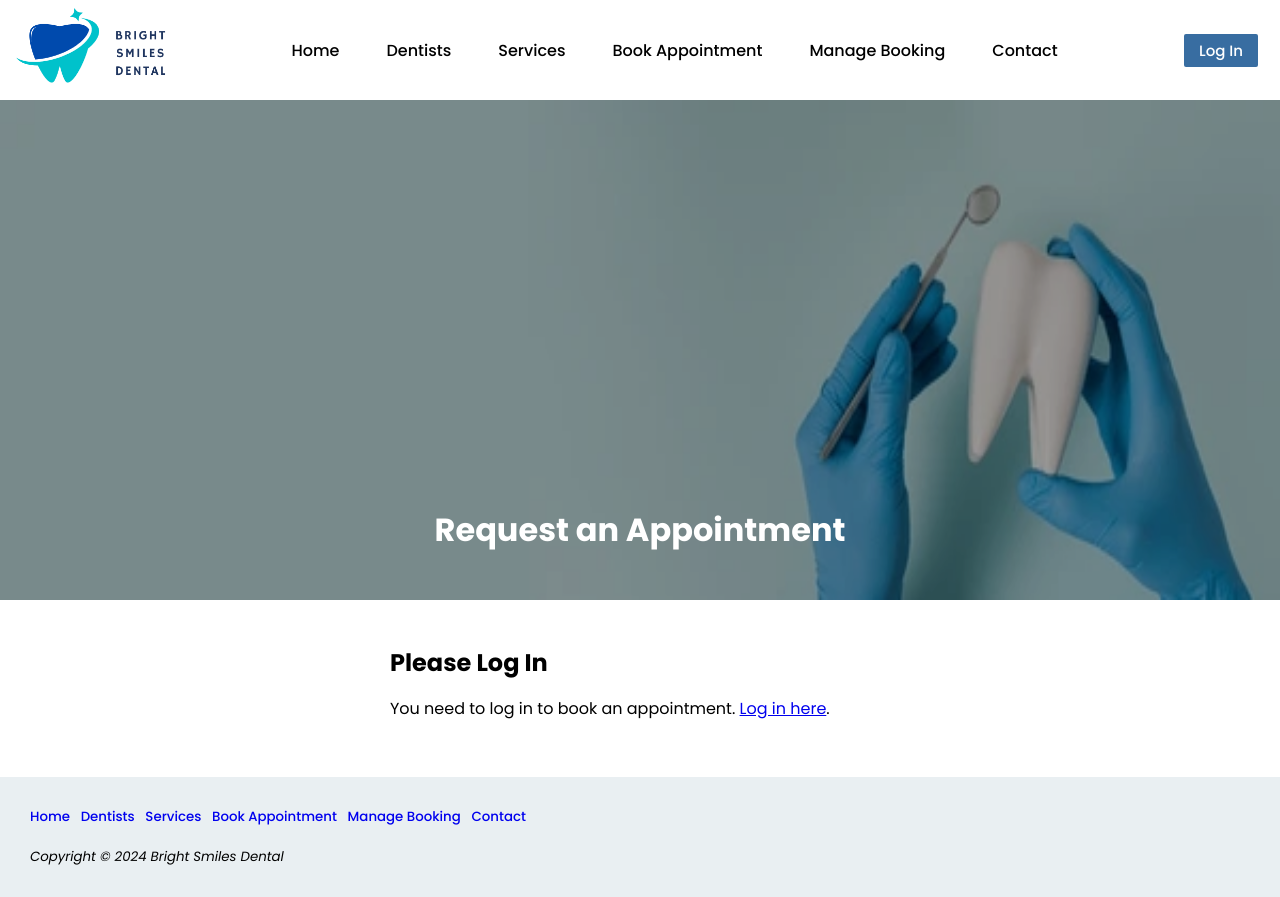
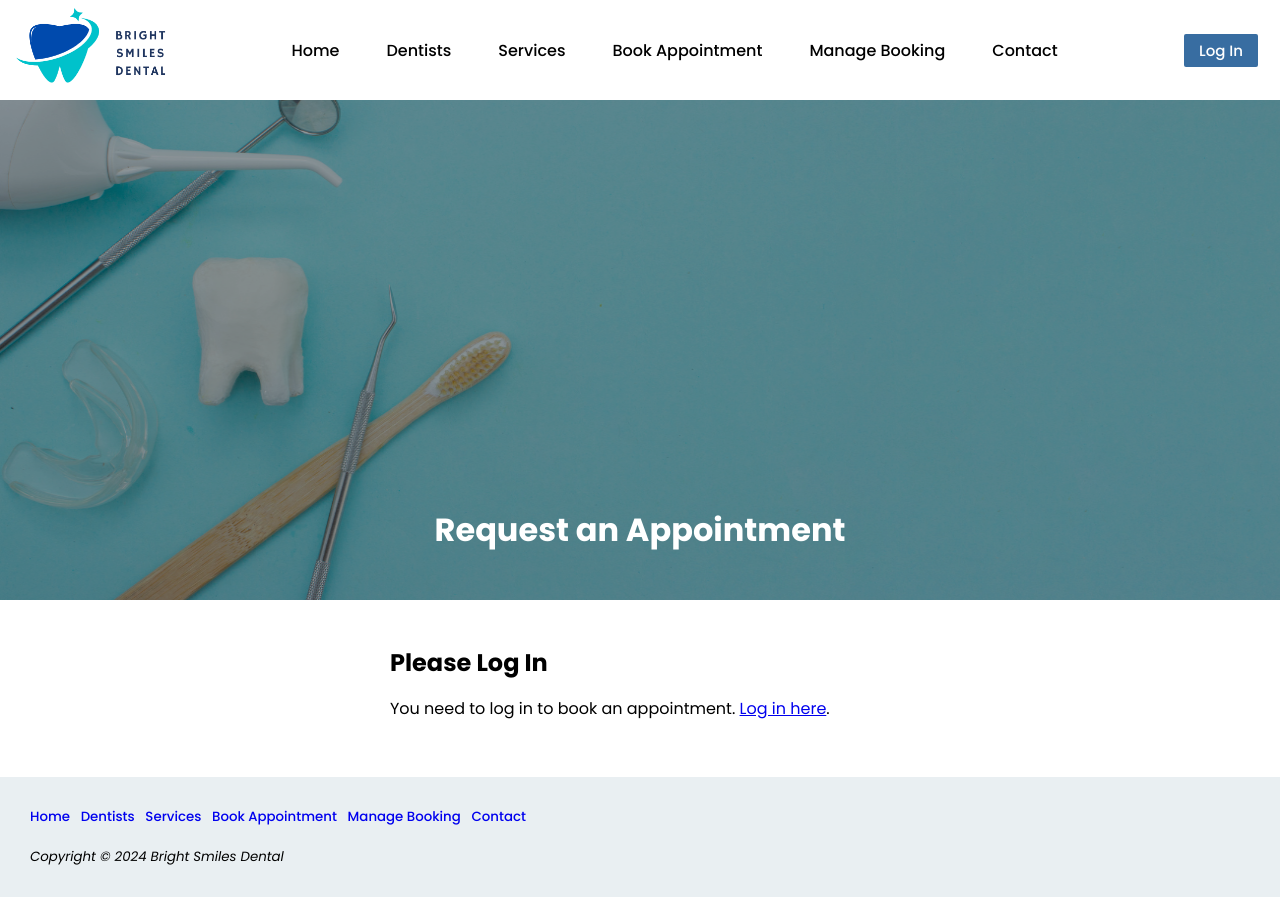
Before and after one commit to Rachealthong/dental-appointment, a PHP site: page /book_appointment.php in a window 1280 px wide. Run offline with PHP 8.4, Linux system fonts and the light colour scheme; data comes from the database, SQL or seed files in the repository.

Commit message:
edited photo

```diff
--- a/Booking Appointment/book_appointment.php
+++ b/Booking Appointment/book_appointment.php
@@ -25,7 +25,7 @@ $is_logged_in = isset($_SESSION['patient_id']);
     <main>
         <?php if ($is_logged_in): ?>
             <div id="aboutus">
-                <img id="aboutus_img" class="img_filter" src="../Assets/requestappointment.webp">
+                <img id="aboutus_img" class="img_filter" src="../Assets/booking.png">
                 <div class="bottom_centered"><h1>Request an Appointment</h1></div>
             </div>
             <div id="appointment_form">
@@ -82,7 +82,7 @@ $is_logged_in = isset($_SESSION['patient_id']);
             </div>
         <?php else: ?>
             <div id="aboutus">
-                <img id="aboutus_img" class="img_filter" src="../Assets/requestappointment.webp">
+                <img id="aboutus_img" class="img_filter" src="../Assets/booking.png">
                 <div class="bottom_centered"><h1>Request an Appointment</h1></div>
             </div>
             <div class="plslogin">
--- a/Manage Booking/manage_booking.php
+++ b/Manage Booking/manage_booking.php
@@ -78,7 +78,7 @@ $result_cancel = $stmt_cancel->get_result();
     <main>
         <?php if ($is_logged_in): ?>
             <div id="aboutus">
-                <img id="aboutus_img" class="img_filter" src="../Assets/requestappointment.webp">
+                <img id="aboutus_img" class="img_filter" src="../Assets/booking.png">
                 <div class="bottom_centered"><h1>Manage Booking</h1></div>
             </div>
             <div id="tabs">
@@ -185,7 +185,7 @@ $result_cancel = $stmt_cancel->get_result();
 
         <?php else: ?>
             <div id="aboutus">
-                <img id="aboutus_img" class="img_filter" src="../Assets/requestappointment.webp">
+                <img id="aboutus_img" class="img_filter" src="../Assets/booking.png">
                 <div class="bottom_centered"><h1>Manage Booking</h1></div>
             </div>
             <div class="plslogin">
```
Also changed, not shown: Assets/booking.png (added).
